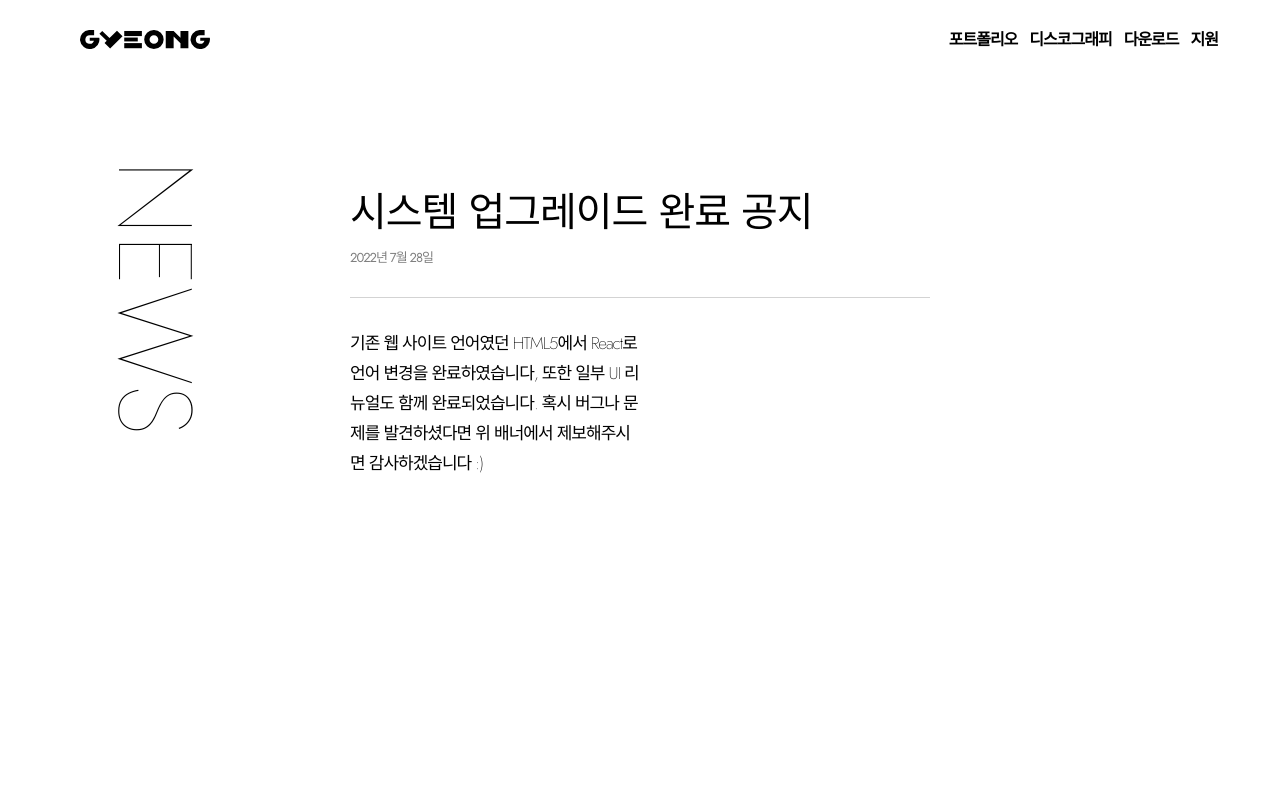
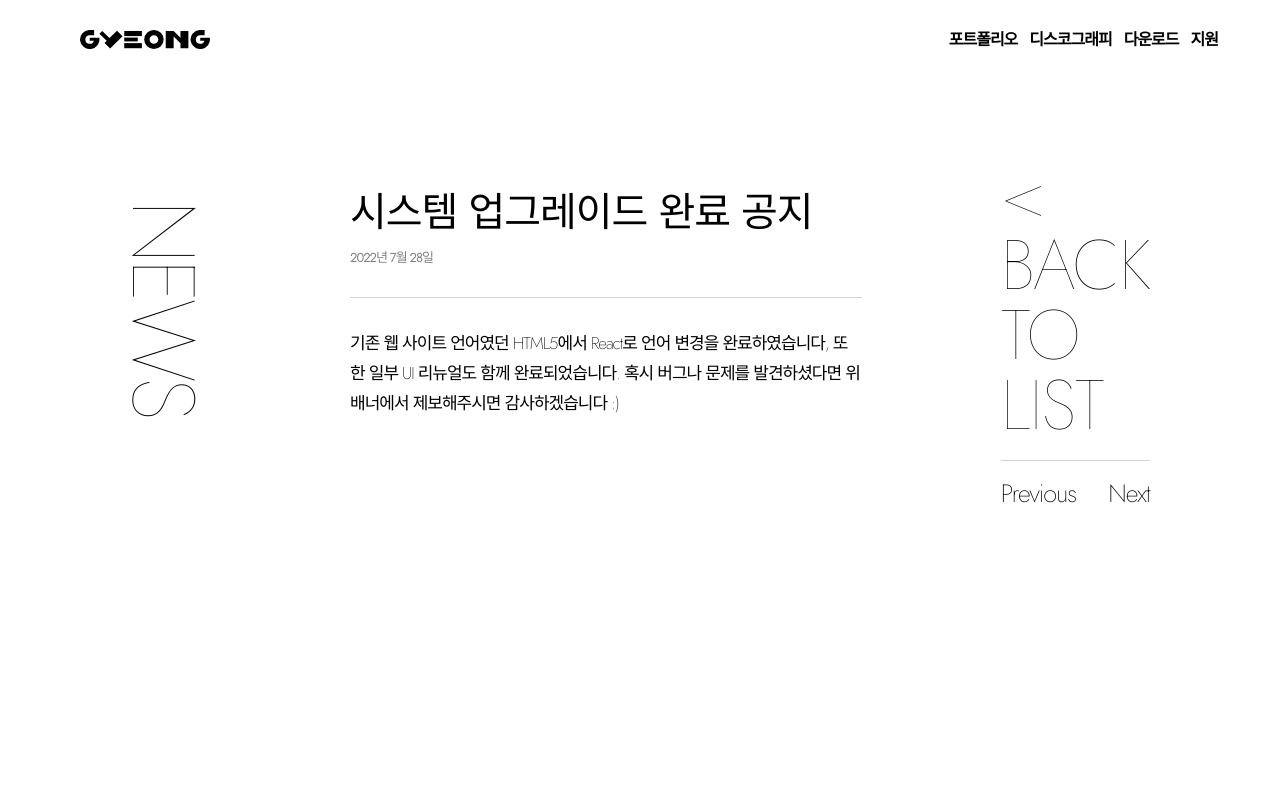
Before and after one commit to gyeongent/gyeongnet, a React (Create React App) app: page /news/220728 in a window 1280 px wide. Shown: the top 800 px of the page. Built offline with nearby package versions, Linux system fonts and the light colour scheme; a web font is replaced by a local one.

Commit message:
News Navigate

```diff
--- a/src/componenets/css/discography.css
+++ b/src/componenets/css/discography.css
@@ -39,8 +39,9 @@ hr {
     height: auto;
     flex-wrap: nowrap;
     width: 100%;
-    padding: 150px;
     padding-left: 350px;
+    padding-top: 50px;
+    padding-bottom: 350px;
 }
 
 .discoNavi {
--- a/src/componenets/css/download.css
+++ b/src/componenets/css/download.css
@@ -130,12 +130,12 @@
 .DetailHr {
     margin-top: 50px;
     margin-bottom: 50px;
+    width: auto;
 }
 
 .SideTitle {
-    font-size: 130px;
+    font-size: 6.5vw;
     position: absolute;
-    height: 100%;
     right: 150px;
     top: 800px;
 }
--- a/src/componenets/css/news.css
+++ b/src/componenets/css/news.css
@@ -8,16 +8,16 @@
 .newsSide {
     width: auto;
     writing-mode: vertical-rl;
-    font-size: 13vh;
+    font-size: 11vh;
     font-weight: 100;
     height: max-content;
-    left: 0;
-    top: 0;
-    position: fixed;
+    top: 200px;
+    left: 20px;
+    position: absolute;
     background-color: white;
     z-index: -1;
     word-wrap: normal;
-    transform: translateY(20vh) translateZ(0px);
+    letter-spacing: -5px;
 }
 
 .newsSide > div {
@@ -25,7 +25,7 @@
 }
 
 .newsContent {
-    width: 100%;
+    width: 40vw;
     height: 100vh;
     padding: 350px;
 }
@@ -44,7 +44,7 @@
 }
 
 .newsDesc {
-    width: 50%;
+    width: 100%;
     font-size: 17px;
     line-height: 30px;
     font-weight: 200;
@@ -127,6 +127,34 @@
     transition: all 0.2s ease-in-out;
 }
 
+.sideFixed {
+    top: 100px;
+    position: fixed;
+}
+
+.b2l {
+    padding-top: 80px;
+    padding-right: 130px;
+    position: absolute;
+    font-size: 70px;
+    letter-spacing: -1px;
+    line-height: 70px;
+    right: 0;
+}
+
+.rightFixed {
+    top: 0px;
+    position: fixed;
+}
+
+.rightNav {
+    font-size: 25px;
+    display: flex;
+    justify-content: space-between;
+    font-weight: 200;
+    line-height: 1;
+}
+
 @media only screen and (max-width: 820px) {
 
     .newsFlex {
--- a/src/componenets/discography.js
+++ b/src/componenets/discography.js
@@ -111,6 +111,16 @@ function Discography(){
         )
     })
 
+    document.addEventListener('scroll', function(){
+        var st = document.getElementsByClassName('newsSide')[0]
+
+        if(window.scrollY > 100 && document.body.clientWidth >= 768){
+            st.classList.add('sideFixed');
+        } else {
+            st.classList.remove('sideFixed');
+        }
+    })
+
 
 
     return(
--- a/src/componenets/download.js
+++ b/src/componenets/download.js
@@ -92,7 +92,7 @@ function DetailContent(props){
 function DetailSection(){
 
     document.addEventListener('scroll', function(){
-        var st = document.getElementsByClassName('SideTitle')[0]
+        var st = document.getElementsByClassName('SideTitle')[0];
 
         if(window.scrollY > 700 && document.body.clientWidth >= 768){
             st.classList.add('fixed');
--- a/src/componenets/footer.js
+++ b/src/componenets/footer.js
@@ -3,12 +3,17 @@ import React from 'react';
 import './css/footer.css';
 
 function Footer() {
+
+    const date = new Date();
+
+    const nowYear = date.getFullYear();
+
     return(
         <div className="footer">
             <div>
             </div>
             <div>
-                © 2022. by GYEONG Studio.
+                &copy; {nowYear}. by GYEONG Studio.
             </div>
             <div>
             </div>
--- a/src/componenets/news.js
+++ b/src/componenets/news.js
@@ -21,6 +21,16 @@ function News() {
         )
     })
 
+    document.addEventListener('scroll', function(){
+        var st = document.getElementsByClassName('newsSide')[0]
+
+        if(window.scrollY > 100 && document.body.clientWidth >= 768){
+            st.classList.add('sideFixed');
+        } else {
+            st.classList.remove('sideFixed');
+        }
+    })
+
     return(
         <div className='newsFlex'>
             <div className="newsSide">
--- a/src/componenets/news/220314.js
+++ b/src/componenets/news/220314.js
@@ -10,6 +10,8 @@ function NewsOne(){
             newstitle={ newsjson.newsinfo[3].title }
             newsdate={ newsjson.newsinfo[3].ogdate }
             newsdesc={ newsjson.newsinfo[3].desc }
+            pushBack=""
+            pushNext="220405"
         />
     );
 }
--- a/src/componenets/news/220405.js
+++ b/src/componenets/news/220405.js
@@ -10,6 +10,8 @@ function NewsTwo(){
             newstitle={ newsjson.newsinfo[2].title }
             newsdate={ newsjson.newsinfo[2].ogdate }
             newsdesc={ newsjson.newsinfo[2].desc }
+            pushBack="220314"
+            pushNext="220629"
         />
     );
 }
--- a/src/componenets/news/220629.js
+++ b/src/componenets/news/220629.js
@@ -10,6 +10,8 @@ function NewsThree(){
             newstitle={ newsjson.newsinfo[1].title }
             newsdate= { newsjson.newsinfo[1].ogdate }
             newsdesc={ newsjson.newsinfo[1].desc }
+            pushBack="220405"
+            pushNext="220728"
         />
     );
 }
--- a/src/componenets/news/220728.js
+++ b/src/componenets/news/220728.js
@@ -10,6 +10,8 @@ function NewsFour(){
             newstitle={ newsjson.newsinfo[0].title }
             newsdate= { newsjson.newsinfo[0].ogdate }
             newsdesc={ newsjson.newsinfo[0].desc }
+            pushBack="220629"
+            pushNext=""
         />
     );
 }
--- a/src/componenets/news/componenets.js
+++ b/src/componenets/news/componenets.js
@@ -1,8 +1,20 @@
 import React from 'react';
+import { Link } from 'react-router-dom';
 
 import '../css/news.css';
 
 function NewsComponent(props){
+
+    document.addEventListener('scroll', function(){
+        var bc = document.getElementsByClassName('b2l')[0];
+
+        if(window.scrollY > 100 && document.body.clientWidth >= 768){
+            bc.classList.add('rightFixed');
+        } else {
+            bc.classList.remove('rightFixed');
+        }
+    })
+
     return(
         <div className="newsFlex">
             <div className='newsSide'>
@@ -22,6 +34,29 @@ function NewsComponent(props){
                     { props.newsdesc }
                 </div>
             </div>
+            <div className="b2l">
+                <Link to="/news">
+                    <div>
+                        &lt;
+                    </div>
+                    <div>
+                        BACK<br/>TO<br/>LIST
+                    </div>
+                </Link>
+                <hr />
+                <div className='rightNav'>
+                    <div>
+                        <Link to={'/news/' + props.pushBack}>
+                            Previous
+                        </Link>
+                    </div>
+                    <div>
+                        <Link to={'/news/' + props.pushNext}>
+                            Next
+                        </Link>
+                    </div>
+                </div>
+            </div>
         </div>
     );
 }
```
